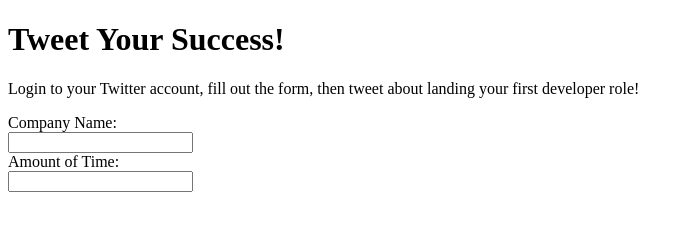
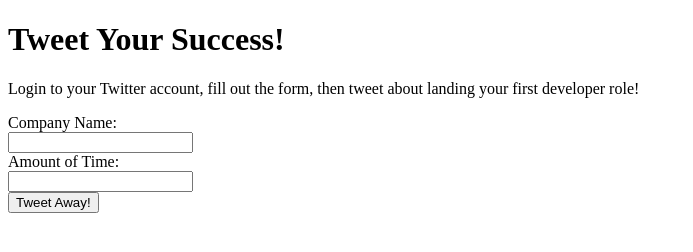
Before and after one commit to danibarstad/TweetYourSuccess, a plain HTML site: page public/index.html in a window 1280 px wide. Shown: the whole page, without its empty margins (0-693 px from the left). Drawn offline with Linux system fonts and the light colour scheme.

```diff
--- a/public/index.html
+++ b/public/index.html
@@ -18,7 +18,8 @@
         <label for="companyName">Company Name:</label><br>
         <input type="text" id="companyName" name="companyName"><br>
         <label for="time">Amount of Time:</label><br>
-        <input type="text" id="time" name="time">
+        <input type="text" id="time" name="time"><br>
+        <input type="submit" value="Tweet Away!">
     </form>
 </body>
 </html>
```
Also changed, not shown: app.js (added), 1 other file.
